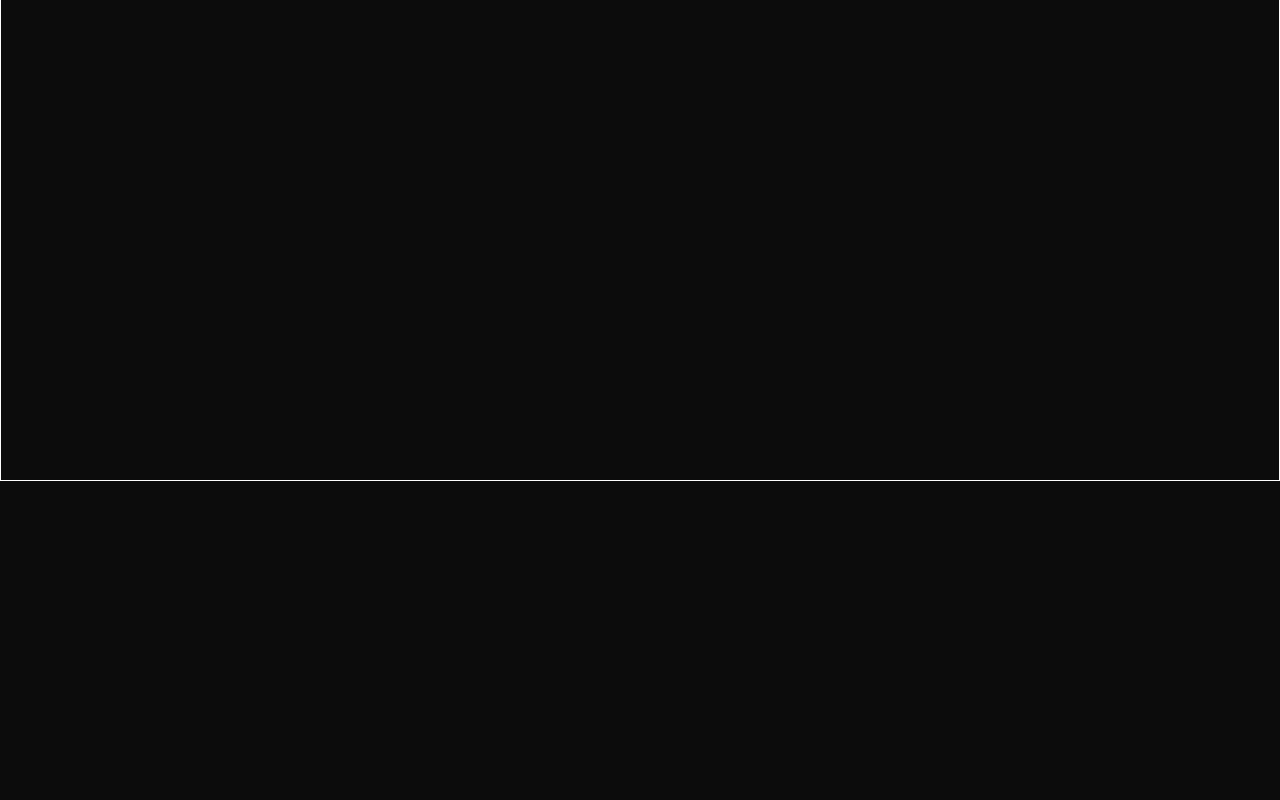
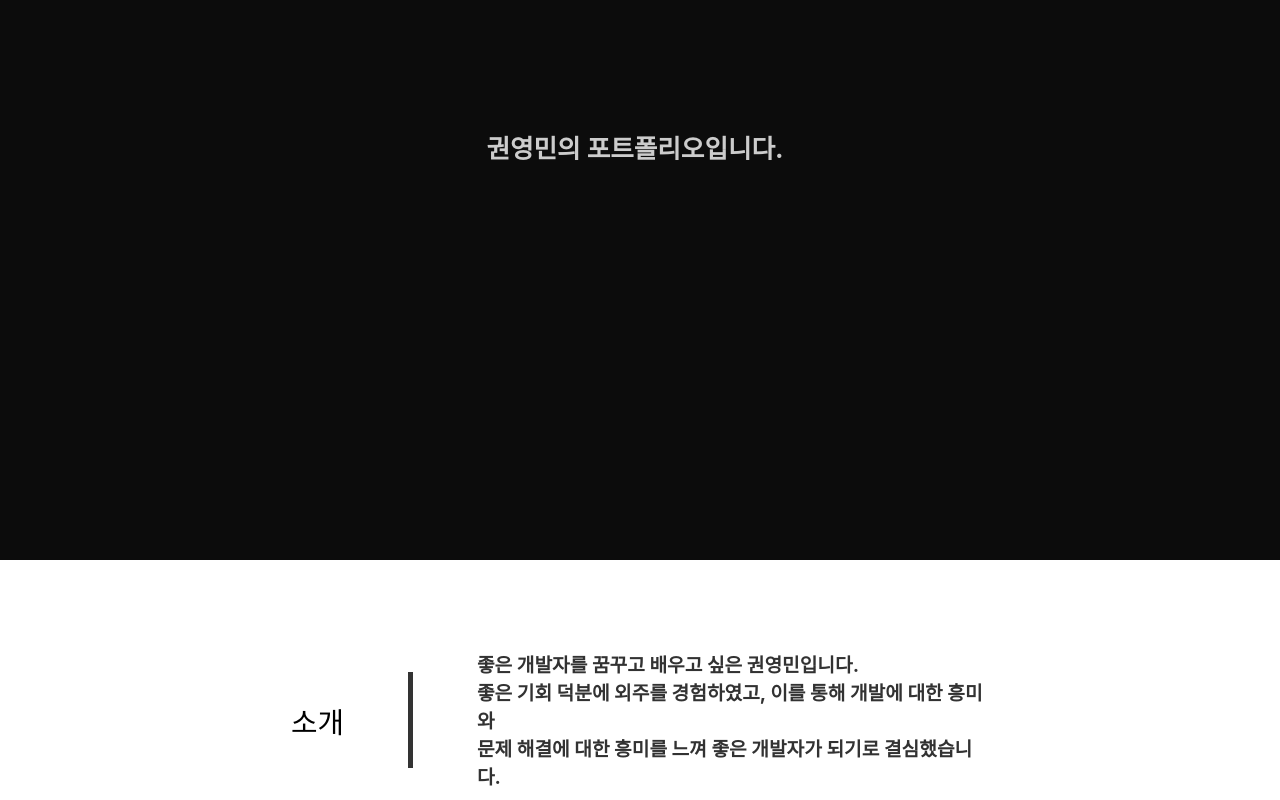
Before and after one commit to ymkwon3/web, a React (Create React App) app in the folder web/: page / in a window 1280 px wide. Shown: the part 240-1040 px from the top of the page. Before the commit the page ends 800 px from the top, so only its background shows below. Built offline with nearby package versions, Linux system fonts and the light colour scheme.

Commit message:
포트폴리오 제작중..

```diff
--- a/web/package.json
+++ b/web/package.json
@@ -8,6 +8,7 @@
     "@testing-library/user-event": "^12.1.10",
     "react": "^17.0.2",
     "react-dom": "^17.0.2",
+    "react-router-dom": "^6.0.2",
     "react-scripts": "4.0.3",
     "web-vitals": "^1.0.1"
   },
--- a/web/src/App.css
+++ /dev/null
@@ -1,19 +0,0 @@
-body {
-  background-color: rgb(12, 12, 12);
-  font-size: 10px;
-}
-.App {
-  display: flex;
-  justify-content: center;
-  align-items: center;
-  color: rgb(204, 204, 204);
-  height: 100vh;
-}
-
-.App-header {
-  font-size: 2.4rem;
-  font-weight: bold;
-  height: 80vh;
-  width: 100rem;
-  border: 1px solid white;
-}
--- a/web/src/App.jsx
+++ b/web/src/App.jsx
@@ -1,18 +1,22 @@
-import './App.css';
 import React, {useRef, useEffect, useState} from 'react';
+import {BrowserRouter, Route, Redirect} from 'react-router-dom';
 import ReactDOM from 'react-dom';
+import './css/App.css';
+import Project from './components/Project';
+
+// intor page
 
 function App() {
   const textRef = useRef();
   const [header, setHeader] = useState();
   const [cursor, setCursor] = useState();
   useEffect(()=>{
-    const content = "권영민의 포트폴리오페이지 입니다.";
+    const content1 = "권영민의 포트폴리오입니다.";
+    const content2 = "\n방문해주셔서 감사합니다."
     let text = "";
     let cursor = "_";
     let index = 0;
     let interval = setInterval(() => {
-
       if(cursor === "_"){
         setCursor(cursor);
         cursor = '';
@@ -25,18 +29,44 @@ function App() {
         setCursor('');
         clearInterval(interval);
         index = 0;
+
         interval = setInterval(() => {
-          text += content[index++]
+          text += content1[index++]
           setHeader(text);
-          if(index === content.length){
+          if(index === content1.length){
             clearInterval(interval);
-            setInterval(() => {
+            index = 0;
+
+            interval = setInterval(() => {
               if(cursor === "_"){
                 setCursor(cursor);
                 cursor = '';
               } else{
                 setCursor(cursor);
                 cursor = '_'
+              }
+              index++;
+              if(index === 5){
+                setCursor('');
+                clearInterval(interval);
+                index = 0;
+
+                interval = setInterval(() => {
+                  text += content2[index++]
+                  setHeader(text);
+                  if(index === content2.length){
+                    clearInterval(interval);
+                    interval = setInterval(() => {
+                      if(cursor === "_"){
+                        setCursor(cursor);
+                        cursor = '';
+                      } else{
+                        setCursor(cursor);
+                        cursor = '_'
+                      }
+                    }, 500);
+                  }
+                }, 200);
               }
             }, 500);
           }
@@ -48,9 +78,29 @@ function App() {
   return (
     <>
       <div className="App">
-          <div className="App-header" ref={textRef}>
-            {header}{cursor}
+        <BrowserRouter>
+          <div className="App-header">
+            <div ref={textRef}>
+              {header}{cursor}
+            </div>
           </div>
+          <div className="App-aboutMe flex-row">
+            <div className="subTitle">
+              소개
+            </div>
+            <div className="line"/>
+            <div className="content flex-column">
+              좋은 개발자를 꿈꾸고 배우고 싶은 권영민입니다.
+              <br/>
+              좋은 기회 덕분에 외주를 경험하였고, 이를 통해 개발에 대한 흥미와
+              <br/>
+              문제 해결에 대한 흥미를 느껴 좋은 개발자가 되기로 결심했습니다.
+            </div>
+          </div>
+          <div className="App-project flex-column">
+            <Project/>
+          </div>
+        </BrowserRouter>
       </div>
     </>
   );
--- /dev/null
+++ b/web/src/components/Project.jsx
@@ -0,0 +1,17 @@
+import { useEffect, useState } from 'react';
+import '../css/App.css';
+import '../css/Project.css';
+function App(props) {
+    return (
+        <>
+            <div className="subTitle">
+                프로젝트
+            </div>
+            <div className="project">
+
+            </div>
+        </>
+    );
+}
+
+export default App;
--- /dev/null
+++ b/web/src/css/App.css
@@ -0,0 +1,83 @@
+* {
+  box-sizing: content-box;
+}
+
+html::-webkit-scrollbar{
+  display: none;
+  font-family: 'Spoqa Han Sans', sans-serif;;
+}
+
+body {
+  background-color: rgb(12, 12, 12);
+  font-size: 10px;
+}
+
+.App {
+  color: rgb(204, 204, 204);
+  width: 100vw;
+}
+.App > div {
+  display: flex;
+  justify-content: center;
+  align-items: center;
+}
+
+.App-header {
+  height: 100vh;
+}
+.App-header > div {
+  font-size: 1.6rem;
+  font-weight: bold;
+  white-space: pre-line;
+  height: 8vh;
+  width: 24vw;
+  user-select: none;
+}
+
+.App-aboutMe {
+  background-color: white;
+  height: 40vh;
+}
+
+.App-project {
+  background-color: #fffaf2;
+  color: black;
+}
+
+.subTitle {
+  position: relative;
+  color: black;
+  font-size: 1.8rem;
+  user-select: none;
+}
+
+.content {
+  font-size: 1.2rem;
+  font-weight: bold;
+  color: black;
+  width: 40vw;
+  opacity: 0.8;
+}
+
+.line {
+  content: "";
+  height: 6rem;
+  width: 0.3rem;
+  margin: 0 4rem;
+  background-color: black;
+  opacity: 0.8;
+}
+
+.flex-column {
+  display: flex;
+  flex-direction: column;
+  justify-content: center;
+  align-items: center;
+}
+
+.flex-row {
+  display: flex;
+  flex-direction: row;
+  justify-content: center;
+  align-items: center;
+}
--- /dev/null
+++ b/web/src/css/Project.css
@@ -0,0 +1,3 @@
+.project {
+    height: 50vh;
+}
```
Also changed, not shown: 2 other files (tests, documents, lock files or other folders).
